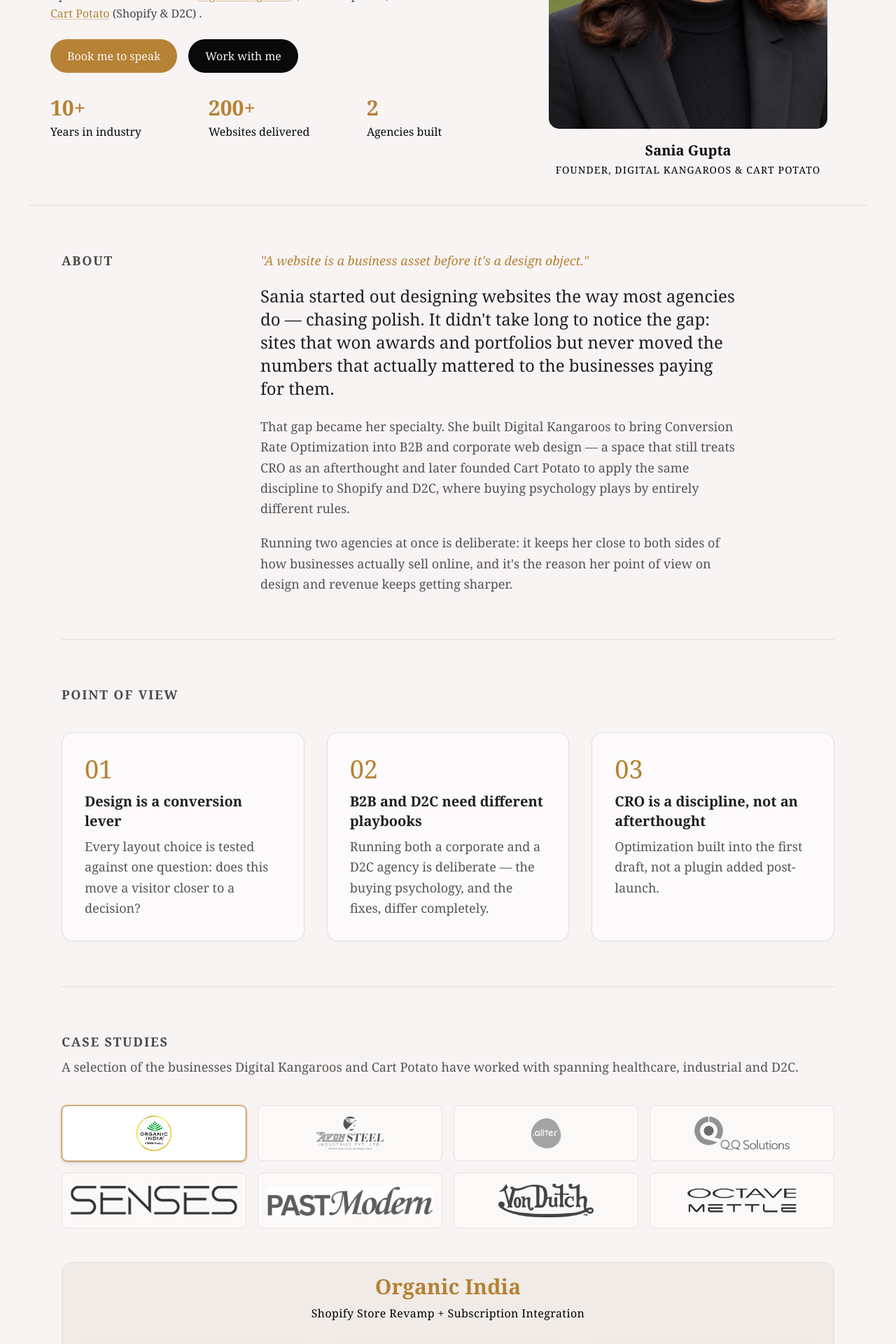
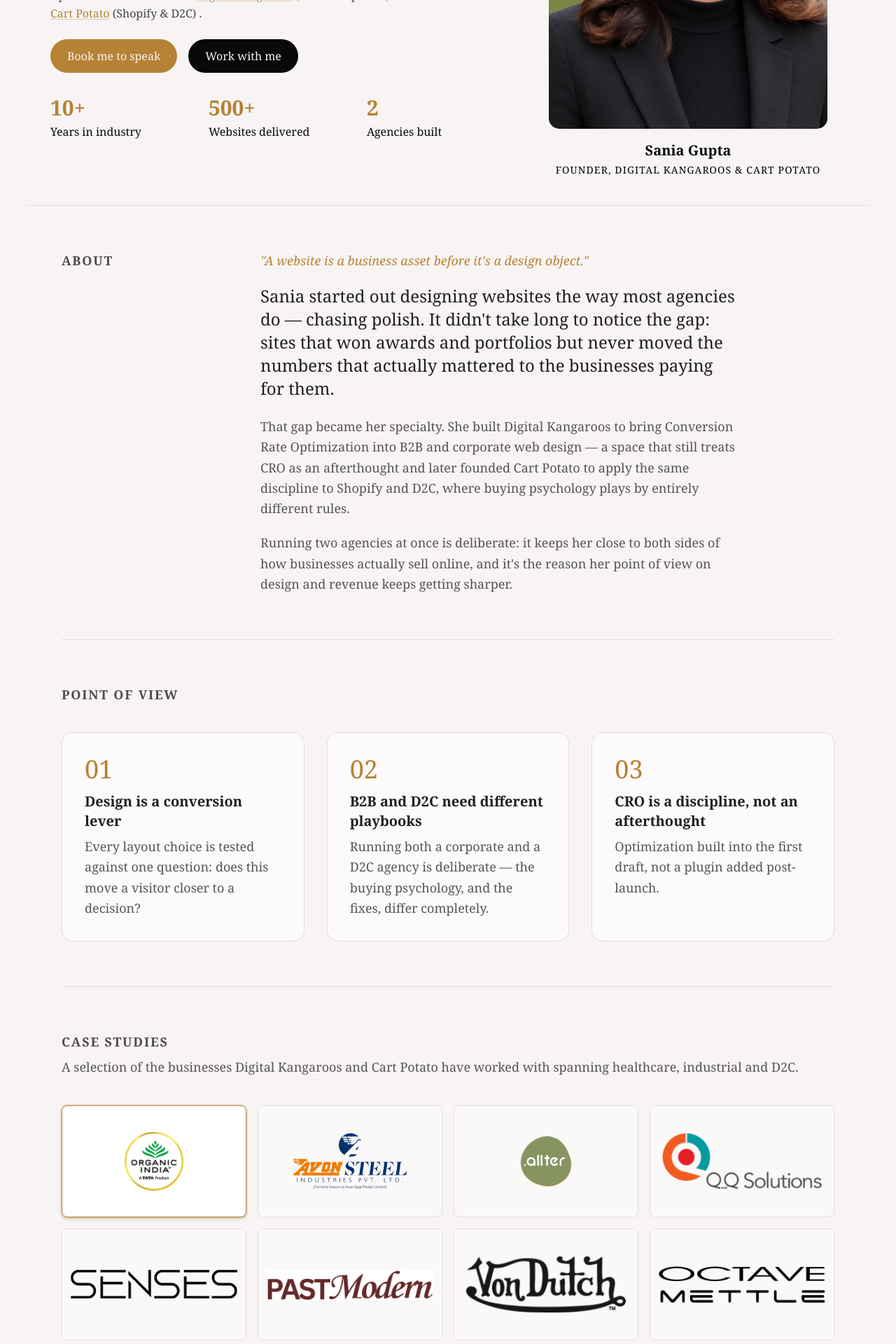
Before and after one commit to dkteam16/Sania-gupta-porfolio, a Next.js app: page / in a window 1280 px wide. Shown: the part 440-2360 px from the top of the page at 70% size. Built offline with nearby package versions, Linux system fonts and the light colour scheme.

Commit message:
changes the size of the logo boxes

```diff
--- a/src/app/page.tsx
+++ b/src/app/page.tsx
@@ -356,7 +356,7 @@ export default function StandalonePortfolio() {
 
             <div className="grid grid-cols-3 gap-4 sm:gap-8 pt-4 border-t border-[#f8f4f4]/10 lg:border-none lg:pt-0">
               <div>
-                <p className="font-serif font-semibold text-xl sm:text-2xl lg:text-3xl text-[#b68235] m-0 tabular-nums">
+                <p className="font-serif font-semibold text-xl sm:text-3xl lg:text-3xl text-[#b68235] m-0 tabular-nums">
                   10+
                 </p>
                 <p className="text-[11px] sm:text-base text-[##090909]/65 mt-1">
@@ -364,15 +364,15 @@ export default function StandalonePortfolio() {
                 </p>
               </div>
               <div>
-                <p className="font-serif font-semibold text-xl sm:text-2xl lg:text-3xl text-[#b68235] m-0 tabular-nums">
-                  200+
+                <p className="font-serif font-semibold text-xl sm:text-3xl lg:text-3xl text-[#b68235] m-0 tabular-nums">
+                  500+
                 </p>
                 <p className="text-[11px] sm:text-base text-[##090909]/65 mt-1">
                   Websites delivered
                 </p>
               </div>
               <div>
-                <p className="font-serif font-semibold text-xl sm:text-2xl lg:text-3xl text-[#b68235] m-0 tabular-nums">
+                <p className="font-serif font-semibold text-xl sm:text-3xl lg:text-3xl text-[#b68235] m-0 tabular-nums">
                   2
                 </p>
                 <p className="text-[11px] sm:text-base text-[##090909]/65 mt-1">
@@ -548,13 +548,13 @@ export default function StandalonePortfolio() {
                 <button
                   key={brand.id}
                   onClick={() => setActiveCaseStudy(brand.id)}
-                  className={`h-16 sm:h-20 flex items-center justify-center p-3 rounded-lg border transition-all duration-300 relative group cursor-pointer ${
+                  className={`h-46 sm:h-40 flex items-center justify-center p-3 rounded-lg border transition-all duration-300 relative group cursor-pointer ${
                     isActive
                       ? "border-[#b68235] bg-white shadow-md ring-2 ring-[#b68235]/20"
-                      : "border-[#201f1d]/10 bg-white/40 hover:border-[#b68235]/40 hover:bg-white/70"
+                      : "border-[#201f1d]/10 bg-white/40"
                   }`}
                 >
-                  <div className="relative w-full h-10 sm:h-12">
+                  <div className="relative w-full h-10 sm:h-20">
                     <Image
                       src={brand.src}
                       alt={brand.name}
@@ -562,7 +562,7 @@ export default function StandalonePortfolio() {
                       className={`object-contain transition-all duration-300 ${
                         isActive
                           ? "grayscale-0 scale-105"
-                          : "grayscale opacity-80 group-hover:grayscale-0 group-hover:opacity-100"
+                          : ""
                       }`}
                     />
                   </div>
```
